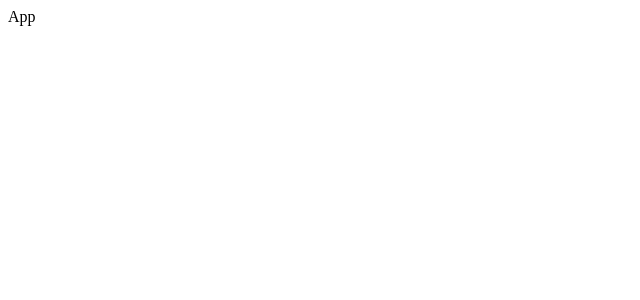
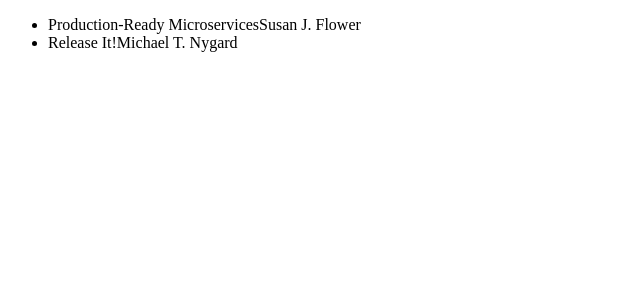
Before and after one commit to jenshen85/re-store, a React (Create React App) app: page / in a window 1280 px wide. Shown: the top 300 px of the page, without its empty margins (0-640 px from the left). Built offline with nearby package versions, Linux system fonts and the light colour scheme.

Commit message:
add pages, get data from store

```diff
--- a/src/components/app.js
+++ b/src/components/app.js
@@ -1,12 +1,14 @@
 import React from 'react';
+import { Route, Switch } from 'react-router-dom';
 import './app.css';
 
-import withBookstoreService from './hoc';
+import { HomePage, CartPage } from './pages';
 
-const App = ({ bookstoreService }) => {
-  console.log(bookstoreService.getBooks());
-
-  return <div>App</div>
+const App = () => {
+  return <Switch>
+    <Route path='/' component={ HomePage } exact />
+    <Route path='/cart' component={ CartPage } />
+  </Switch>
 }
 
-export default withBookstoreService()(App);
+export default App;
--- /dev/null
+++ b/src/components/book-list-item/book-list-item.js
@@ -0,0 +1,12 @@
+import React, { Fragment } from 'react';
+import './book-list-item.css';
+
+const BookListItem = ({ book }) => {
+  const { title, author} = book;
+  return <Fragment>
+    <span>{ title }</span>
+    <span>{ author }</span>
+  </Fragment>
+}
+
+export default BookListItem;
--- /dev/null
+++ b/src/components/book-list-item/index.js
@@ -0,0 +1,3 @@
+import BookListItem from './book-list-item'
+
+export default BookListItem;
--- /dev/null
+++ b/src/components/book-list/book-list.js
@@ -0,0 +1,43 @@
+import React, { Component } from 'react';
+import { connect } from 'react-redux';
+import './book-list.css';
+import BookListItem from '../book-list-item';
+import withBookstoreService from '../hoc';
+import { booksLoaded } from '../../actions';
+import { compose } from '../../utils';
+
+class BookList extends Component {
+
+  componentDidMount() {
+    const { bookstoreService } = this.props
+    const data = bookstoreService.getBooks()
+    this.props.booksLoaded(data)
+  }
+
+  render() {
+    const { books } = this.props
+
+    return <ul>
+      {
+        books.map((book) => <li key={book.id}>
+          <BookListItem book={ book } />
+        </li>)
+      }
+    </ul>
+  }
+}
+
+const mapStateToProps = ({ books }) => {
+  return {
+    books
+  }
+}
+
+const mapDispatchToProps = {
+  booksLoaded
+}
+
+export default compose(
+  withBookstoreService(),
+  connect(mapStateToProps, mapDispatchToProps)
+)(BookList);
--- /dev/null
+++ b/src/components/book-list/index.js
@@ -0,0 +1,3 @@
+import BookList from './book-list'
+
+export default BookList;
--- /dev/null
+++ b/src/components/pages/cart-page.js
@@ -0,0 +1,7 @@
+import React from 'react';
+
+const CartPage = () => {
+  return <div>Cart Page</div>
+}
+
+export default CartPage;
--- /dev/null
+++ b/src/components/pages/home-page.js
@@ -0,0 +1,8 @@
+import React from 'react';
+import BookList from '../book-list';
+
+const HomePage = () => {
+  return <BookList />
+}
+
+export default HomePage;
--- /dev/null
+++ b/src/components/pages/index.js
@@ -0,0 +1,7 @@
+import HomePage from './home-page';
+import CartPage from './cart-page';
+
+export {
+  HomePage,
+  CartPage
+}
--- /dev/null
+++ b/src/utils/index.js
@@ -0,0 +1,3 @@
+export const compose = (...args) => (comp) => {
+  return args.reduceRight((wraped, f) => f(wraped), comp);
+}
```
Also changed, not shown: src/components/book-list-item/book-list-item.css (added), src/components/book-list/book-list.css (added).
